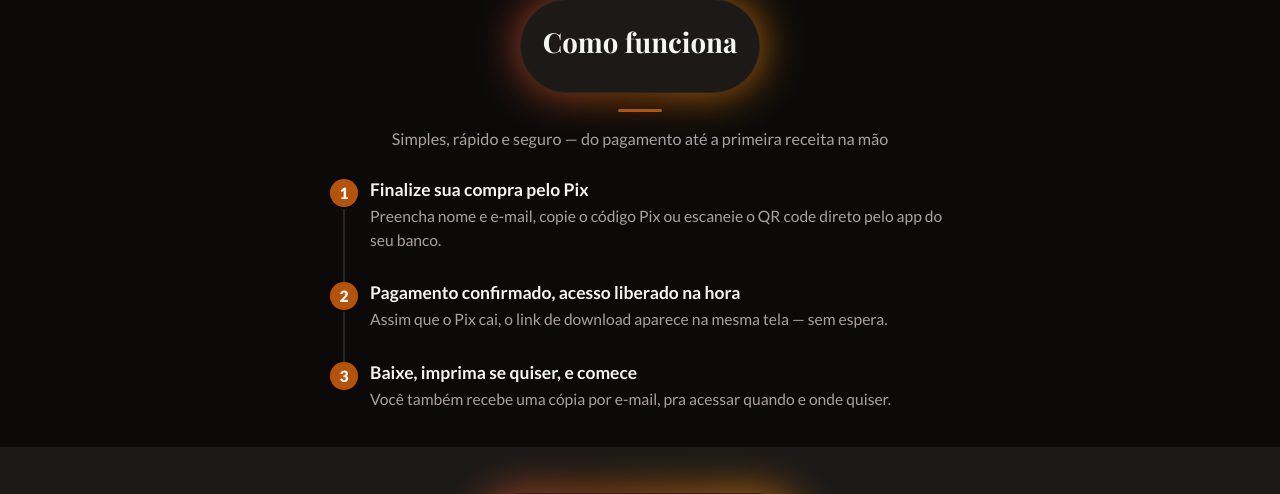
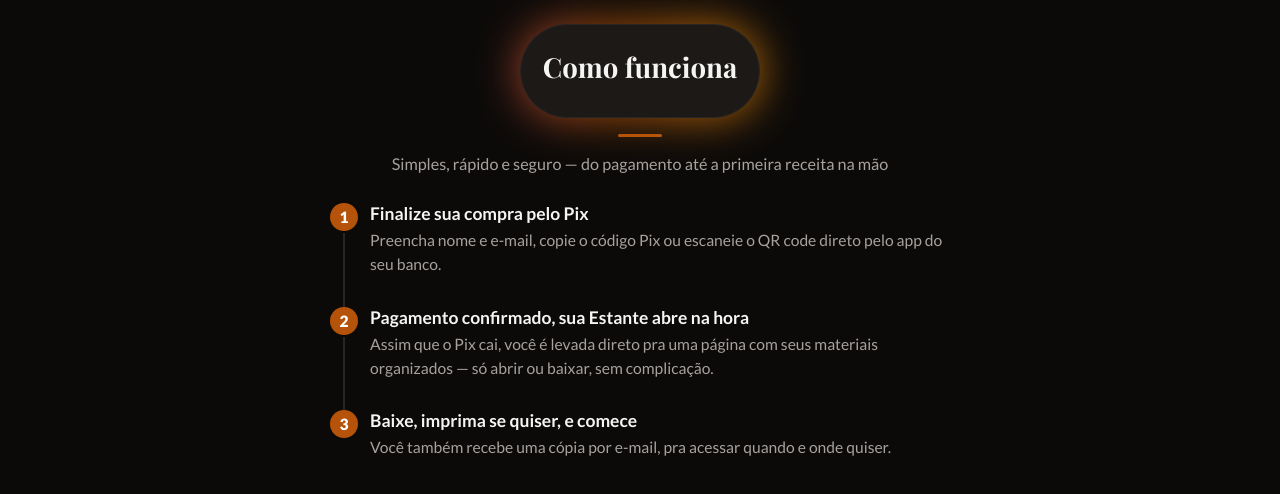
Before and after one commit to leosn1006/vendas-web, a Flask app: page /fatia-e in a window 1280 px wide. Shown: the part 2836-3330 px from the top of the page. Run offline with Flask 3, Linux system fonts and the light colour scheme; data that the repository does not hold is empty; parts of the project's set-up code (start-up, migrations or seed data) failed here and were passed over.

Commit message:
atualiza copy de fatia-e e tempero-e pra mencionar a Estante
Mesmo ajuste feito no orquidea-e: FAQ e trechos de "acesso pós-pagamento"
agora explicam que o cliente é levado pra sua Estante (página no site com
os materiais organizados) em vez de só citar "link de download" — reduz o
medo de quem tem menos intimidade com tecnologia. tempero-e só tem 2 dos 4
pontos (não tem seção "Como funciona" nem FAQ de dificuldade com
computador nessa versão do template).

Co-Authored-By: Claude Sonnet 5 <noreply@anthropic.com>

```diff
--- a/app/templates/fatia-e.html
+++ b/app/templates/fatia-e.html
@@ -1194,7 +1194,7 @@
                 <li><span class="chk">✓</span><span><strong>Guia de Vendas na Feira</strong> — como precificar, embalar e conquistar seus primeiros clientes</span></li>
                 <li><span class="chk">✓</span><span><strong>Pronto para impressão</strong> — arquivo formatado em folha A4, fácil de imprimir e encadernar</span></li>
                 <li><span class="chk">✓</span><span><strong>Acesso imediato e vitalício</strong> — depois de comprado, o material é seu para sempre</span></li>
-                <li><span class="chk">✓</span><span><strong>Você também recebe tudo por e-mail</strong> — além do download na hora, uma cópia de cada item chega na sua caixa de entrada</span></li>
+                <li><span class="chk">✓</span><span><strong>Sua Estante no site</strong> — depois de comprar, seus materiais ficam guardados numa página organizada só sua, pra abrir ou baixar quando quiser (e você também recebe o mesmo acesso por e-mail)</span></li>
             </ul>
         </div>
     </section>
@@ -1219,8 +1219,8 @@
             </div>
             <div class="step-item">
                 <span class="step-num">2</span>
-                <div class="step-title">Pagamento confirmado, acesso liberado na hora</div>
-                <div class="step-desc">Assim que o Pix cai, o link de download aparece na mesma tela — sem espera.</div>
+                <div class="step-title">Pagamento confirmado, sua Estante abre na hora</div>
+                <div class="step-desc">Assim que o Pix cai, você é levada direto pra uma página com seus materiais organizados — só abrir ou baixar, sem complicação.</div>
             </div>
             <div class="step-item">
                 <span class="step-num">3</span>
@@ -1443,7 +1443,7 @@
         <div class="faq-list">
             <div class="faq-item">
                 <button class="faq-q">Como recebo as receitas depois de comprar?</button>
-                <div class="faq-a">Assim que o pagamento via PIX for confirmado, o link de download é liberado na hora, nesta mesma tela. Você também recebe uma cópia por e-mail.</div>
+                <div class="faq-a">Assim que o pagamento via PIX for confirmado, você é levada direto pra sua Estante — uma página no próprio site com seus materiais organizados, prontos pra abrir ou baixar quando quiser. Você também recebe o mesmo acesso por e-mail.</div>
             </div>
             <div class="faq-item">
                 <button class="faq-q">O arquivo é seguro? Não tem vírus?</button>
@@ -1466,8 +1466,8 @@
                 <div class="faq-a">Sim, os 2 bônus (Receitas Caseiras de Bolos e Guia de Vendas na Feira) são liberados junto com o e-book principal, sem custo adicional.</div>
             </div>
             <div class="faq-item">
-                <button class="faq-q">Não sei mexer muito bem no computador, é difícil pagar?</button>
-                <div class="faq-a">Não! Basta abrir o app do seu banco, escolher a opção Pix e escanear o QR code ou colar o código que aparece na tela. Leva menos de um minuto.</div>
+                <button class="faq-q">Não sei mexer muito bem no computador, é difícil pagar e baixar o material?</button>
+                <div class="faq-a">Não! Pra pagar, basta abrir o app do seu banco, escolher a opção Pix e escanear o QR code ou colar o código que aparece na tela — leva menos de um minuto. E depois de pagar, você não precisa se preocupar em "baixar" nada: seus materiais ficam guardados numa página só sua no site, prontos pra abrir quando quiser.</div>
             </div>
             <div class="faq-item">
                 <button class="faq-q">Como funciona a garantia de 7 dias?</button>
--- a/app/templates/tempero-e.html
+++ b/app/templates/tempero-e.html
@@ -982,7 +982,7 @@
                 <li><span class="chk">✓</span><span><strong>Sem conservantes</strong> — só ingredientes naturais e ervas de verdade</span></li>
                 <li><span class="chk">✓</span><span><strong>Ingredientes simples</strong> encontrados em qualquer mercado</span></li>
                 <li><span class="chk">✓</span><span><strong>Dicas de conservação</strong> nos potinhos, sem perder o frescor</span></li>
-                <li><span class="chk">✓</span><span><strong>Acesso imediato</strong> após confirmação do pagamento — direto no celular</span></li>
+                <li><span class="chk">✓</span><span><strong>Acesso imediato</strong> após confirmação do pagamento — sua Estante abre na hora, direto no celular</span></li>
                 <li><span class="chk">🎁</span><span><strong>2 bônus grátis:</strong> Como Vender Temperos + Molhos Caseiros Sem Açúcar</span></li>
             </ul>
         </div>
@@ -1205,7 +1205,7 @@
         <div class="faq-list">
             <div class="faq-item">
                 <button class="faq-q">Como recebo o e-book depois de comprar?</button>
-                <div class="faq-a">Assim que o pagamento via PIX for confirmado, o link de download é liberado na hora, nesta mesma tela. Você também recebe uma cópia por e-mail.</div>
+                <div class="faq-a">Assim que o pagamento via PIX for confirmado, você é levada direto pra sua Estante — uma página no próprio site com seus materiais organizados, prontos pra abrir ou baixar quando quiser. Você também recebe o mesmo acesso por e-mail.</div>
             </div>
             <div class="faq-item">
                 <button class="faq-q">Precisa ter habilidade na cozinha?</button>
```
